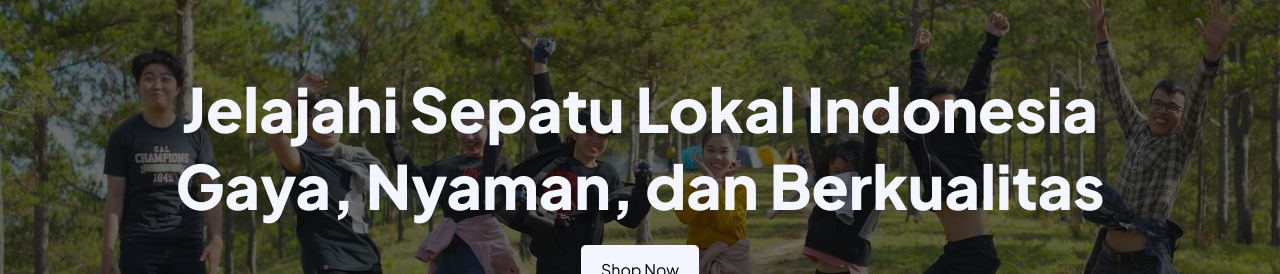
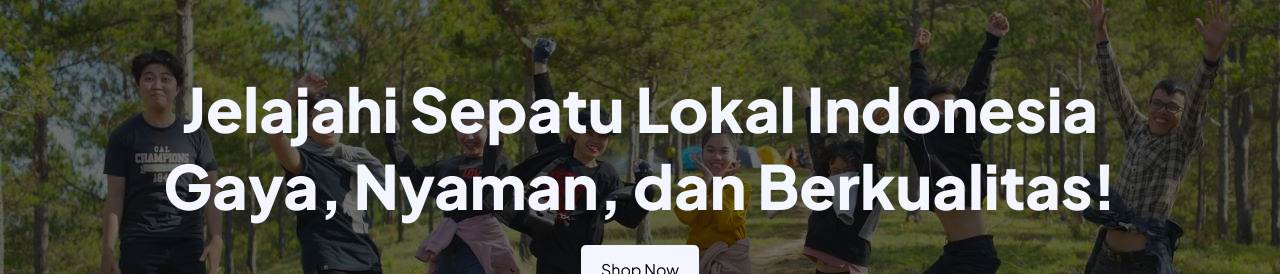
Before and after one commit to daffalde/sepatulo, a React (Vite) app: page / in a window 1280 px wide. Shown: the part 268-542 px from the top of the page. Built offline with nearby package versions, Linux system fonts and the light colour scheme; no server answers.

Commit message:
try payment 6

```diff
--- a/src/pages/Home.jsx
+++ b/src/pages/Home.jsx
@@ -97,7 +97,7 @@ export default function Home() {
         <div className="navbar-in"></div>
         <div className="h-hero">
           <h1 style={{ width: "80%" }}>
-            Jelajahi Sepatu Lokal Indonesia Gaya, Nyaman, dan Berkualitas
+            Jelajahi Sepatu Lokal Indonesia Gaya, Nyaman, dan Berkualitas!
           </h1>
           <br />
           <button className="h-button1" onClick={() => nav("/store")}>
```
Also changed, not shown: vercel.json.
